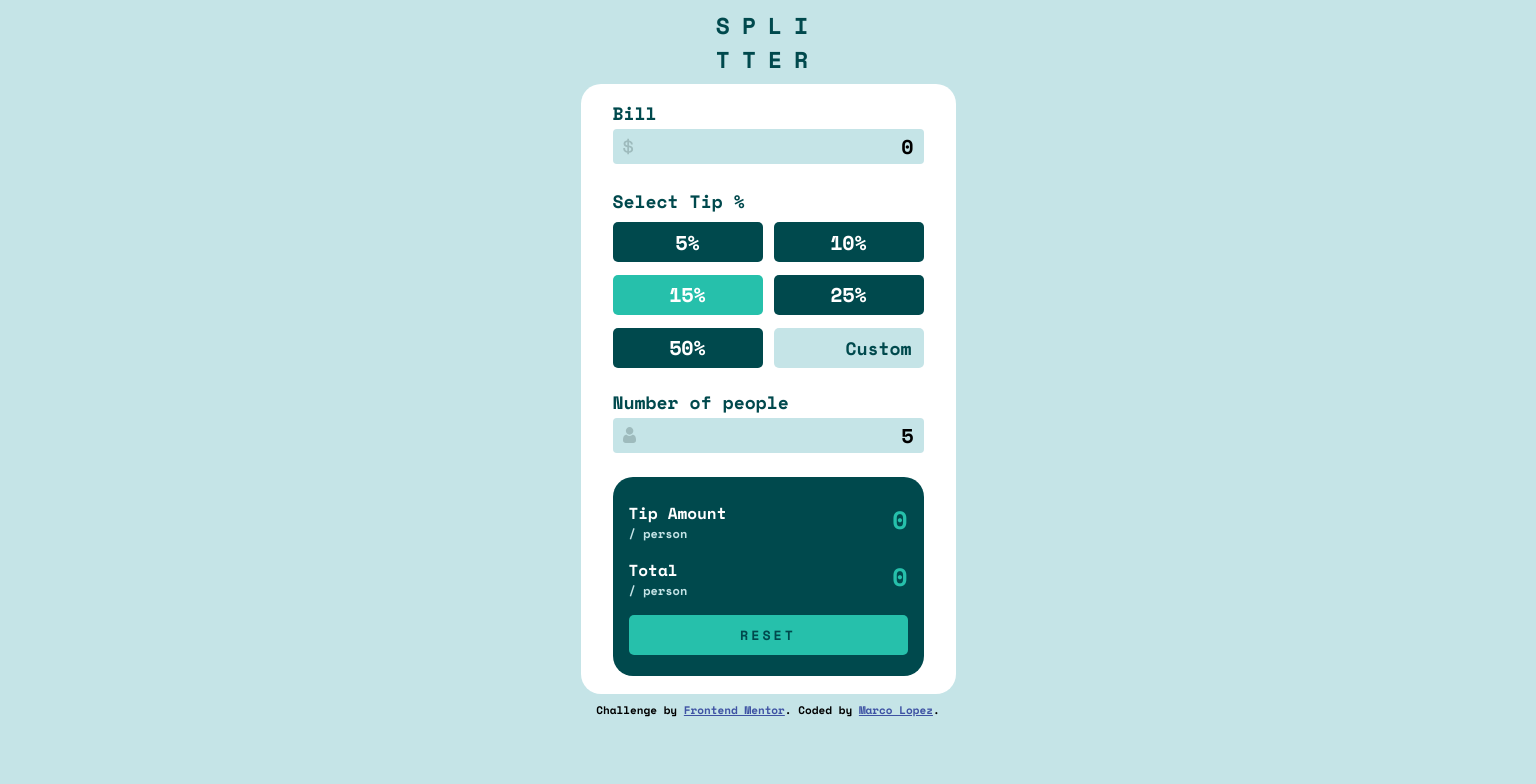
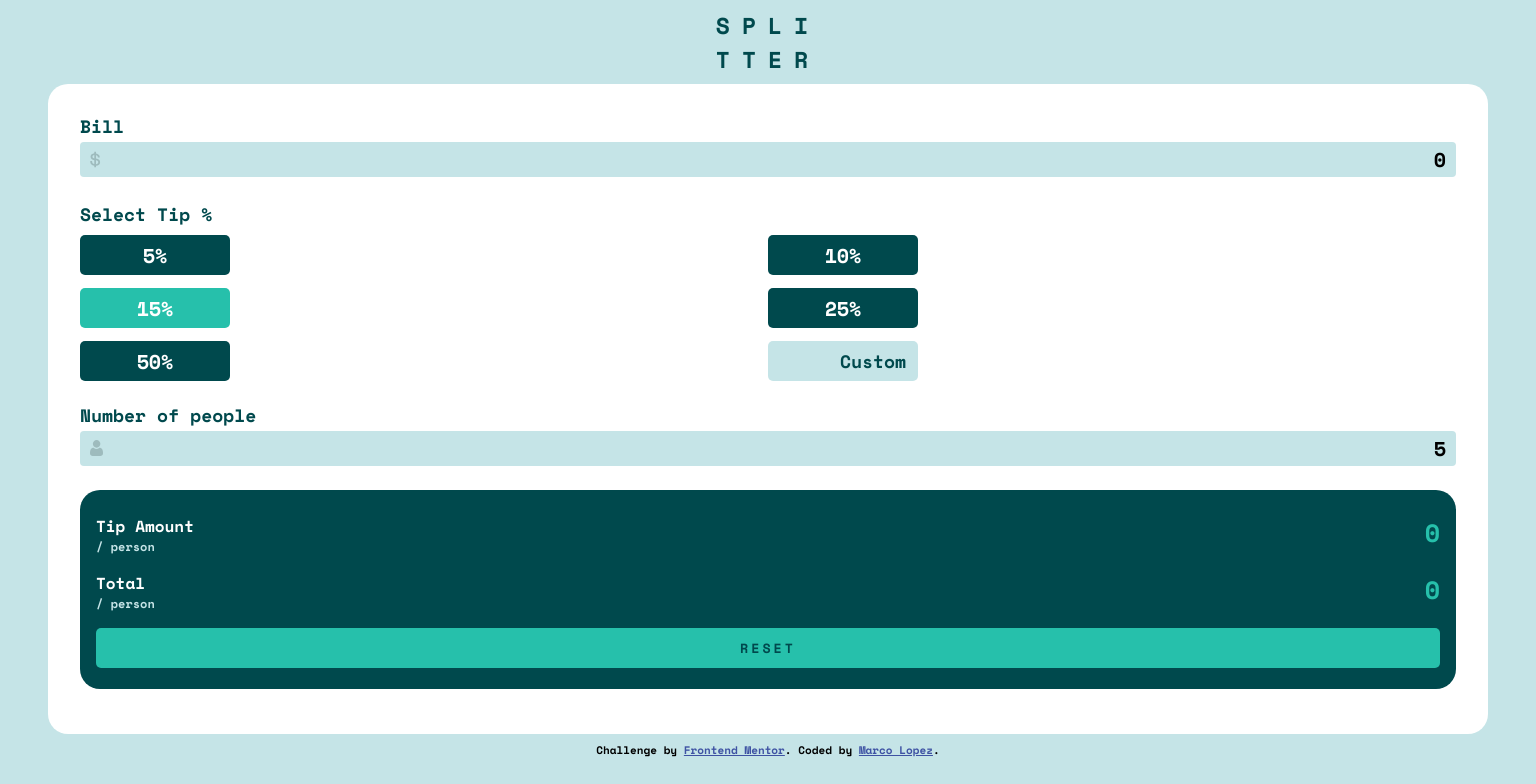
Before and after one commit to Markevo5150/Tip-Calculator-App, a React (Vite) app: page / in a window 1536 px wide. Shown: the top 784 px of the page. Built offline with nearby package versions, Linux system fonts and the light colour scheme.

Commit message:
styles almost done

```diff
--- a/src/App.scss
+++ b/src/App.scss
@@ -15,7 +15,7 @@
 .calculator-container {
   background: var(--White);
   border-radius: 20px;
-  height: 610px;
+  height: 650px;
   padding: 2rem;
   display: flex;
   flex-direction: column;
@@ -46,6 +46,8 @@ label {
 .buttons {
   margin-bottom: 1.5rem;
   border: none;
+  display: grid;
+  grid-template-columns: 1fr 1fr;
 }
 .buttons__input {
   height: 40px;
@@ -131,4 +133,17 @@ label {
   }
 }
 
-/*------------------Desktop View----------------------*/
+/*------------------ Desktop View ----------------------*/
+@media (min-width: 1440px) {
+  .main-container {
+    width: 1440px;
+  }
+  .inputs-section {
+    display: flex;
+  }
+  .calculator-container {
+    display: flex;
+    flex-direction: column;
+    justify-content: center;
+  }
+}
--- a/src/App.tsx
+++ b/src/App.tsx
@@ -23,24 +23,16 @@ export default function App() {
             />
             <fieldset className="buttons">
               <legend className="buttons__legend">Select Tip %</legend>
-              <div className="row">
               <Button type="VeryDarkCyan">5%</Button>
               <Button type="VeryDarkCyan">10%</Button>
-              </div>
-
-              <div className="row">
               <Button type="StrongCyan">15%</Button>
               <Button type="VeryDarkCyan">25%</Button>
-              </div>
-
-              <div className="row">
               <Button type="VeryDarkCyan">50%</Button>
               <input
                 type="number"
                 className="buttons__input"
                 placeholder="Custom"
               />
-              </div>
             </fieldset>
             <label htmlFor="people" className="inputs-section__people-label">
               Number of people <span className="alert"></span>
--- a/src/styles/generales.scss
+++ b/src/styles/generales.scss
@@ -7,7 +7,7 @@
 }
 body {
   font-family: "Space Mono", monospace;
-  background: var(--LightGrayishCyan);
+  background-color: var(--LightGrayishCyan);
   font-size: 24px;
   font-weight: var(--normalFont);
 }
```
Lines whose indentation alone changed are shown as unchanged.
